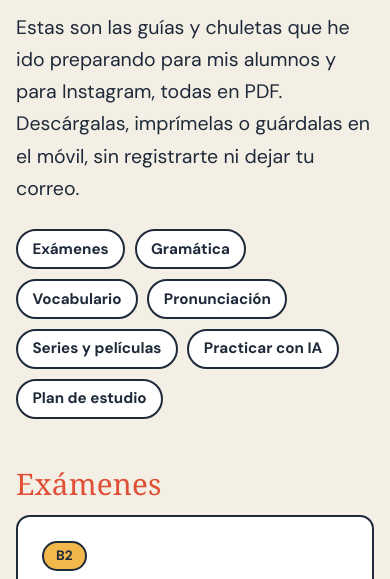
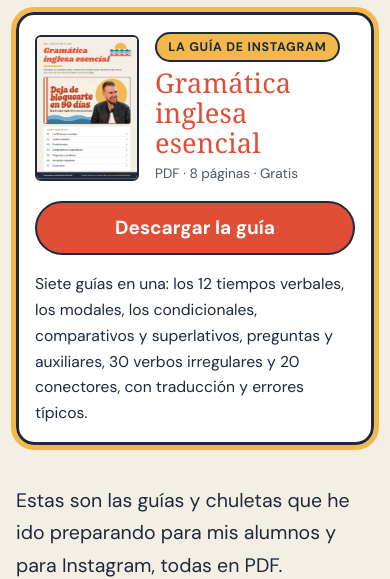
Before and after one commit to robprofedeenglish-ux/profedeenglish, an Astro site: page /recursos in a window 390 px wide. Shown: the part 270-849 px from the top of the page. Built offline with nearby package versions, Linux system fonts and the light colour scheme; Astro itself is replaced by a stand-in of ours; a web font is replaced by a local one.

Commit message:
Feature Gramática inglesa esencial at the top of /recursos; new PDF cover with banner
The resource marked featured in recursos.json now shows first, under the H1, with its
cover and download button above the fold on mobile, so Instagram links land on it even
when the #anchor doesn't scroll. It no longer repeats in the Gramática list.

Co-Authored-By: Claude Opus 5.5 <noreply@anthropic.com>
Claude-Session: https://claude.ai/code/session_01V8jXE1iWy8s6Xcx14w29oG

```diff
--- a/src/data/recursos.json
+++ b/src/data/recursos.json
@@ -9,8 +9,9 @@
     "lang": "es",
     "order": 0,
     "pages": 8,
-    "sizeKb": 113,
-    "prebuilt": true
+    "sizeKb": 274,
+    "prebuilt": true,
+    "featured": true
   },
   {
     "slug": "tiempos-verbales-ingles",
--- a/src/pages/recursos.astro
+++ b/src/pages/recursos.astro
@@ -4,6 +4,7 @@ import Breadcrumbs from '../components/Breadcrumbs.astro';
 import { PRICES, SITE, skoolLink } from '../config';
 import { breadcrumbs } from '../lib/schema';
 import recursos from '../data/recursos.json';
+import { existsSync } from 'node:fs';
 
 // Los PDF se generan con recursos-fuente/build.py, que también actualiza src/data/recursos.json.
 const categories = [
@@ -16,8 +17,13 @@ const categories = [
   { id: 'plan', label: 'Plan de estudio' },
 ];
 
+// El recurso con "featured": true sale el primero, arriba del todo (es al que llevan los enlaces de Instagram).
+// Para destacar otro, quita featured del anterior y pónselo al nuevo; si tiene portada en /descargas/portadas/{slug}.jpg, se muestra.
+const featured = recursos.find((r) => r.featured);
+const featuredCover = featured && existsSync(`public/descargas/portadas/${featured.slug}.jpg`) ? `/descargas/portadas/${featured.slug}.jpg` : null;
+
 const groups = categories
-  .map((c) => ({ ...c, items: recursos.filter((r) => r.category === c.id) }))
+  .map((c) => ({ ...c, items: recursos.filter((r) => r.category === c.id && r !== featured) }))
   .filter((g) => g.items.length > 0);
 
 const crumbs = [
@@ -51,6 +57,27 @@ const collection = {
     <div class="wrap">
       <Breadcrumbs items={crumbs} />
       <h1>Recursos gratis</h1>
+
+      {
+        featured && (
+          <article class="feat" id={featured.slug} aria-labelledby="feat-title">
+            {featuredCover && (
+              <a class="feat__cover" href={featured.file} type="application/pdf" tabindex="-1" aria-hidden="true">
+                <img src={featuredCover} width="496" height="702" alt="" />
+              </a>
+            )}
+            <div class="feat__head">
+              <p class="feat__tag">La guía de Instagram</p>
+              <h2 id="feat-title">{featured.title}</h2>
+              <p class="res__meta">PDF · {featured.pages} páginas · Gratis</p>
+            </div>
+            <a class="btn btn--primary feat__btn" href={featured.file} type="application/pdf">
+              Descargar la guía<span class="sr-only"> {featured.title}</span>
+            </a>
+            <p class="feat__desc">{featured.description}</p>
+          </article>
+        )
+      }
       <p class="lede">
         Estas son las guías y chuletas que he ido preparando para mis alumnos y para Instagram, todas en PDF. Descárgalas, imprímelas o guárdalas
         en el móvil, sin registrarte ni dejar tu correo.
@@ -99,6 +126,83 @@ const collection = {
 </Base>
 
 <style>
+  .feat {
+    display: grid;
+    grid-template-columns: 6.5rem 1fr;
+    grid-template-areas: 'cover head' 'btn btn' 'desc desc';
+    gap: 1rem;
+    align-items: center;
+    margin: 1rem 0 2.5rem;
+    padding: 1rem;
+    background: var(--white);
+    border: var(--outline-thick);
+    border-radius: 18px;
+    outline: 5px solid var(--sun);
+    scroll-margin-top: 1rem;
+  }
+  .feat__cover {
+    grid-area: cover;
+    display: block;
+  }
+  .feat__cover img {
+    display: block;
+    width: 100%;
+    height: auto;
+    border: var(--outline);
+    border-radius: 6px;
+  }
+  .feat__head {
+    grid-area: head;
+  }
+  .feat__tag {
+    display: inline-block;
+    margin: 0 0 0.4rem;
+    font-weight: 700;
+    font-size: 0.78rem;
+    letter-spacing: 0.06em;
+    text-transform: uppercase;
+    background: var(--sun);
+    border: var(--outline);
+    border-radius: 999px;
+    padding: 0.15rem 0.7rem;
+  }
+  .feat h2 {
+    margin: 0 0 0.3rem;
+    font-size: 1.7rem;
+    line-height: 1.1;
+  }
+  .feat__head .res__meta {
+    margin: 0;
+    font-size: 0.85rem;
+    color: var(--navy-soft);
+  }
+  .feat__btn {
+    grid-area: btn;
+    justify-self: stretch;
+    text-align: center;
+  }
+  .feat__desc {
+    grid-area: desc;
+    margin: 0;
+    font-size: 0.98rem;
+  }
+  @media (min-width: 46rem) {
+    .feat {
+      grid-template-columns: 12rem 1fr;
+      grid-template-areas: 'cover head' 'cover desc' 'cover btn';
+      grid-template-rows: auto auto auto;
+      align-items: start;
+      column-gap: 2rem;
+      row-gap: 0.8rem;
+      padding: 1.75rem;
+    }
+    .feat h2 {
+      font-size: 2.2rem;
+    }
+    .feat__btn {
+      justify-self: start;
+    }
+  }
   .jump {
     display: flex;
     flex-wrap: wrap;
```
Also changed, not shown: public/descargas/portadas/gramatica-inglesa-esencial.jpg (added), 1 other file.
